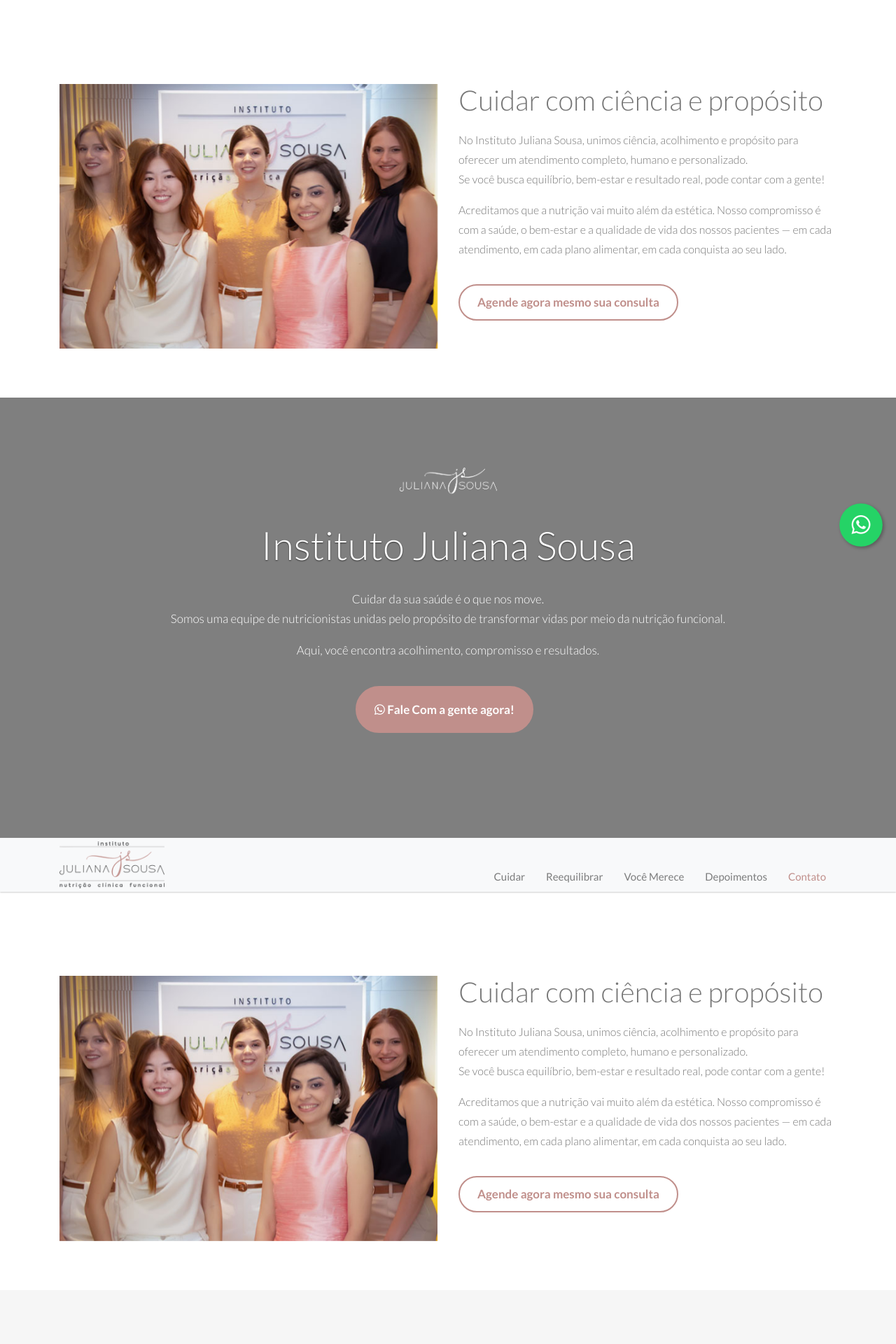
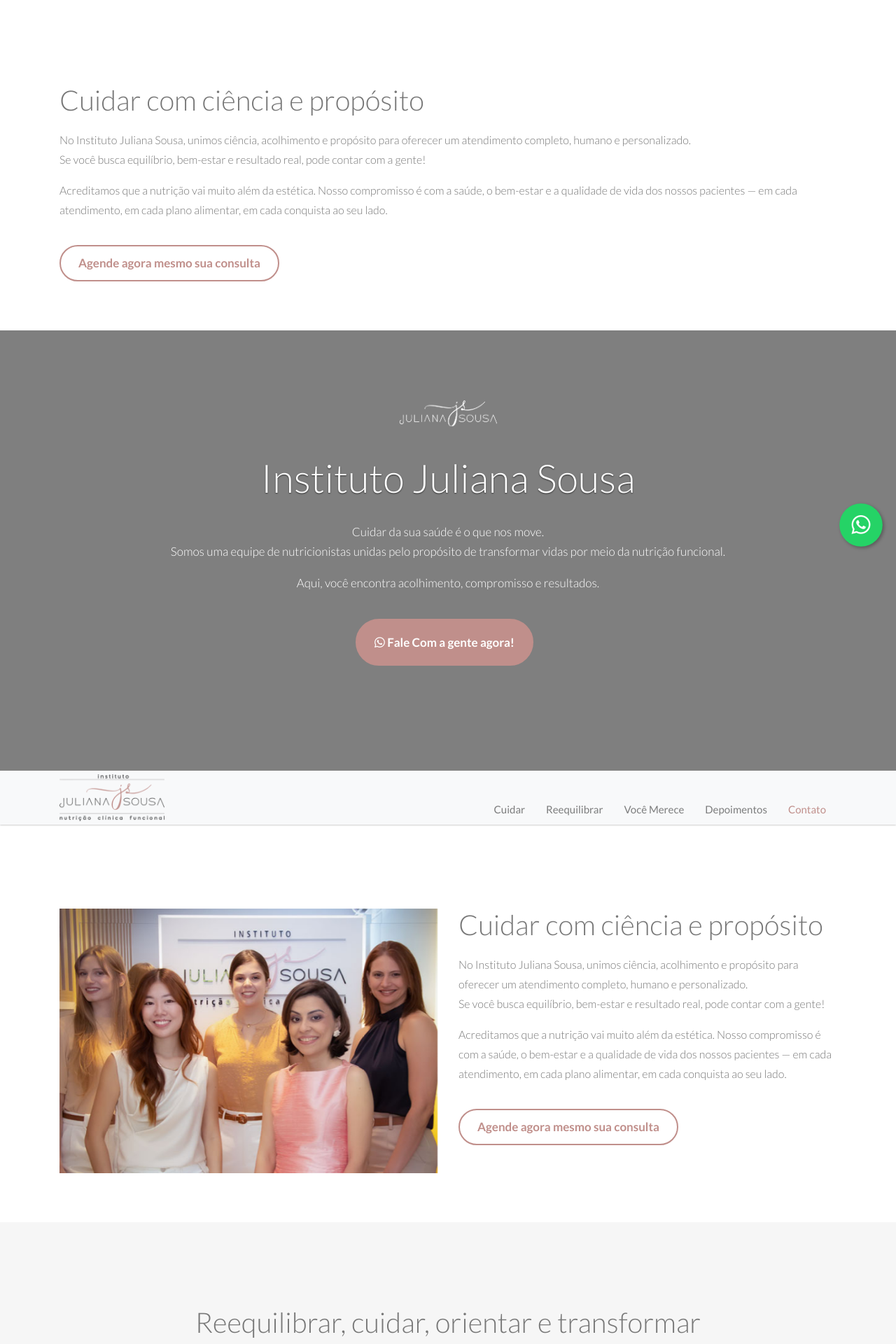
Before and after one commit to renatoangelo/landingpageIJS, a PHP site: page / in a window 1280 px wide. Shown: the top 1920 px of the page at 70% size. Run offline with PHP 8.4, Linux system fonts and the light colour scheme.

Commit message:
Aprimorando PageSpeed II

```diff
--- a/index.php
+++ b/index.php
@@ -49,14 +49,8 @@
 <div id="intro">
 		<div class="container">
 			<div class="row">
-
-				<!-- /.intro image -->
-				<div class="col-lg-6 intro-pic wow slideInLeft">
-					<img src="assets/images/nutris.jpg" alt="ipad" class="img-fluid">
-				</div>
-
 				<!-- /.intro content -->
-				<div class="col-md-6 wow slideInRight">
+				<div class="col-md-12 wow slideInRight">
 					<h2>Cuidar com ciência e propósito</h2>
 
 					<p>No Instituto Juliana Sousa, unimos ciência, acolhimento e propósito para oferecer um atendimento completo, humano e personalizado.<br>
```
